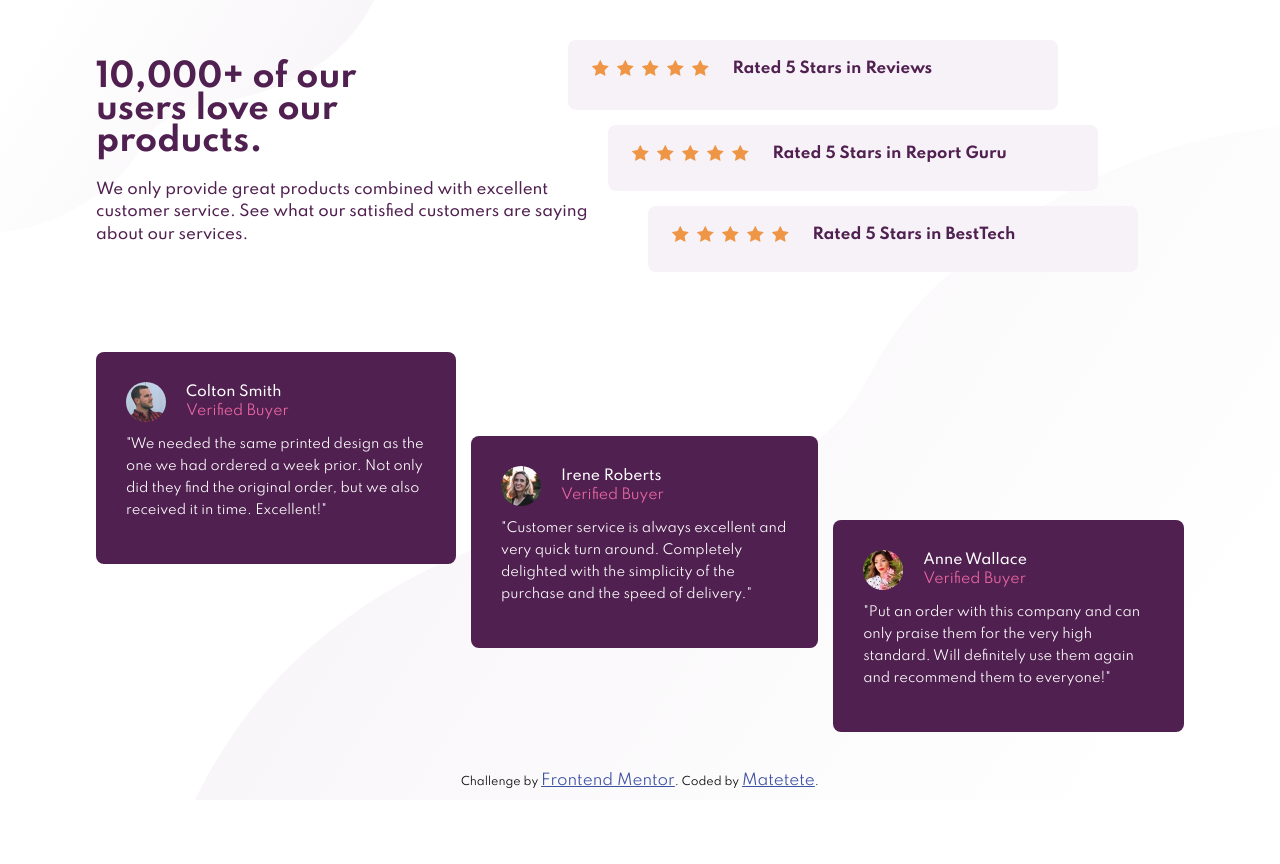
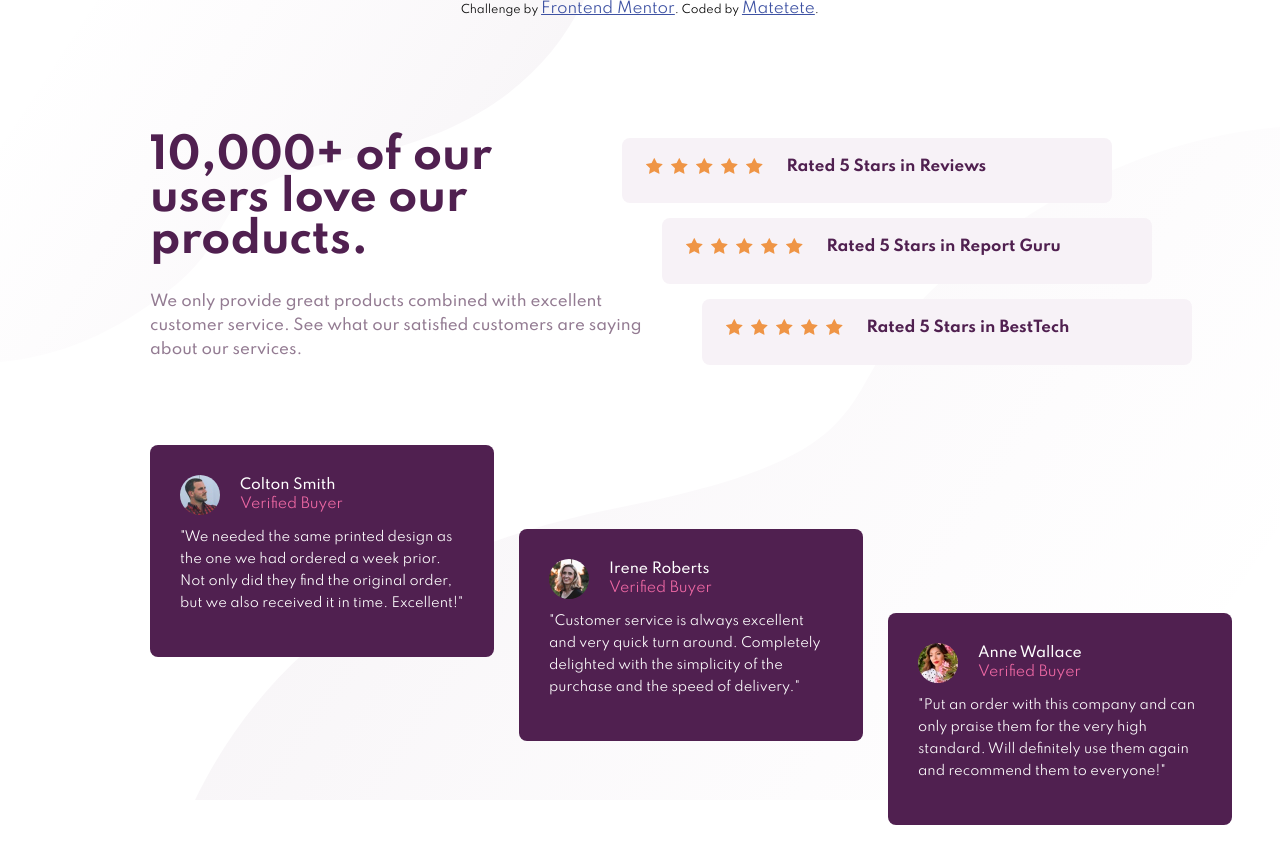
Before and after one commit to Matetete/social-proof-section, a plain HTML site: page index.html in a window 1280 px wide. Before the commit the page ends 800 px from the top, so only its background shows below. Drawn offline with Linux system fonts and the light colour scheme.

Commit message:
lo hice un poco más parecido al ejemplo

```diff
--- a/estilo.css
+++ b/estilo.css
@@ -62,15 +62,15 @@ body {
 
 header h1 {
   color: var(--very-dark-magenta);
-  font-size: 32px;
+  font-size: 42px;
   text-align: center;
   line-height: 1;
 }
 
 header p {
-  color: var(--very-dark-magenta);
+  color: var(--dark-grayish-magenta);
   text-align: center;
-  line-height: 1.5;
+  line-height: 1.6;
   font-weight: 500;
   padding-bottom: 10px;
 }
@@ -153,8 +153,10 @@ header p {
 
 @media screen and (min-width: 900px) {
   .grid-container {
+    margin-top: 90px;
+    margin-left: 150px;
     grid-template-columns: 1fr 1fr;
-    grid-template-rows: 70px 1fr 1fr;
+    grid-template-rows: 95px 1fr 1fr;
     grid-template-areas: "header  reviews"
                          "header  report-guru"
                          "header  besttech"
@@ -164,6 +166,7 @@ header p {
     height: 50vh;
     padding-top: 40px;
     padding-bottom: 20px;
+    margin-left: 150px;
 
     display: flex;
     flex-direction: row;
@@ -176,7 +179,7 @@ header p {
   }
 
   header h1 {
-    width: 300px;
+    width: 400px;
     text-align: left;
   }
 
@@ -206,24 +209,28 @@ header p {
     margin-right: 20px;
   }
 
+  .colton,
+  .irene,
+  .anne {
+    max-width: 284px;
+  }
+
   .colton {
-    max-width: 300px;
-    margin-right: 15px;
+    margin-right: 25px;
     align-self: flex-start;
   }
 
   .irene {
-    max-width: 300px;
-    margin-right: 15px;
+    margin-right: 25px;
     align-self: center;
   }
 
   .anne {
-    max-width: 300px;
     align-self: flex-end;
   }
 
   .reviews {
+    margin-top: 30px;
     margin-left: -80px;
   }
 
--- a/index.html
+++ b/index.html
@@ -17,8 +17,14 @@
     <title>Frontend Mentor | Social proof section</title>
   </head>
   <body>
+    <div class="attribution">
+      Challenge by
+      <a href="https://www.frontendmentor.io?ref=challenge" target="_blank"
+        >Frontend Mentor</a
+      >. Coded by <a href="#">Matetete</a>.
+    </div>
   <picture>
-  <source srcset="./images/bg-pattern-top-desktop.svg" media="(min-width: 900)">
+  <source srcset="./images/bg-pattern-top-desktop.svg" media="(min-width: 900px)">
   <img class="top-mobile" src="./images/bg-pattern-top-mobile.svg">
   </picture>
   <div class="grid-container"> <header><h1>10,000+ of our users love our products.</h1>
@@ -83,11 +89,7 @@
       standard. Will definitely use them again and recommend them to everyone!"</p>
     </div>
   </div>
-  <div class="attribution">
-      Challenge by
-      <a href="https://www.frontendmentor.io?ref=challenge" target="_blank"
-        >Frontend Mentor</a
-      >. Coded by <a href="#">Matetete</a>.
+
   <picture>
   <source srcset="./images/bg-pattern-bottom-desktop.svg" media="(min-width: 900px)">
   <img class="bottom-mobile" src="./images/bg-pattern-bottom-mobile.svg">
```
